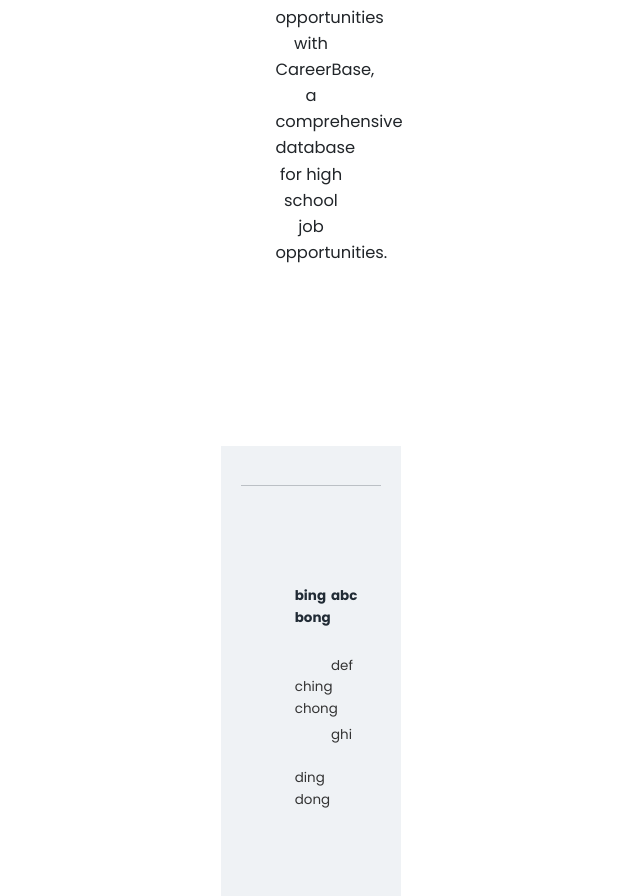
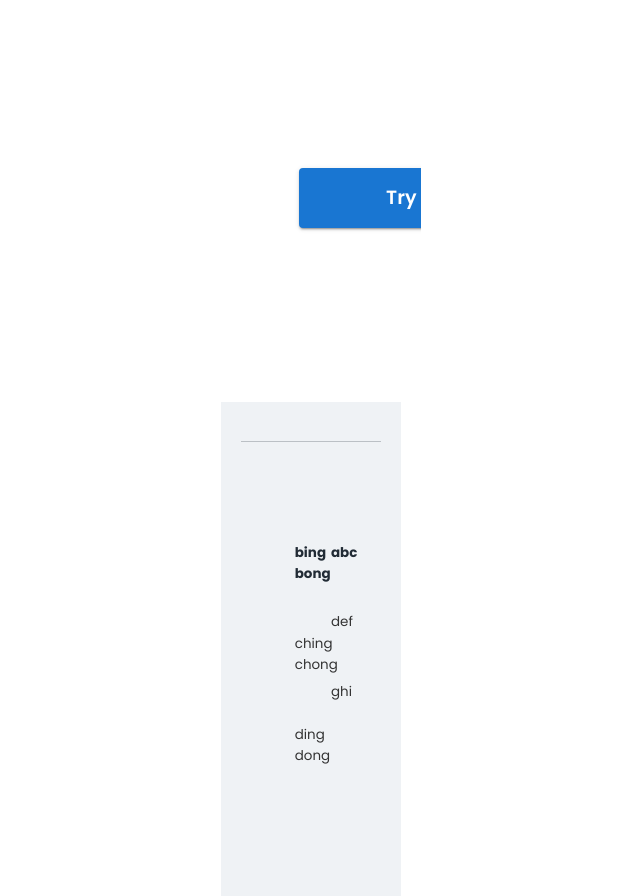
Before and after one commit to rytale1/fbla-coding-and-programming, a React (Create React App) app: page / in a window 1280 px wide. Shown: the part 946-1842 px from the top of the page, without its empty margins (329-969 px from the left). Built offline with nearby package versions, Linux system fonts and the light colour scheme; no server answers.

Commit message:
IT LOOKS LIKE A FKIN PHONE

```diff
--- a/src/home.tsx
+++ b/src/home.tsx
@@ -6,6 +6,7 @@
 import Layout from "./layout/Layout";
 import PageTitle from "./layout/PageTitle";
 import "./css/globals.css";
+import { Button } from "@mui/material";
 
 onAuthStateChanged(auth, (user) => {
     if (user) {
@@ -44,7 +45,11 @@
                 pageTitle="CareerBase - Where careers are found"
                 description="CareerBase is a database created to help high schoolers find careers and job opportunities"
             />
-            <section id="hero-3" className="bg-scroll division">
+            <section
+                id="hero-3"
+                className="bg-scroll division"
+                style={{ width: "600px" }}
+            >
                 <div className="container">
                     <div className="row d-flex align-items-center">
                         <div className="col-sm-12">
@@ -69,6 +74,26 @@
                                  />*/}
                             </div>
                         </div>
+                        <div className="col-md-12 col-lg-12">
+                            <div className="mb-40 text-center">
+                                <Button
+                                    size="large"
+                                    variant="contained"
+                                    sx={{
+                                        margin: 3,
+                                        textAlign: "center",
+                                        fontSize: "1.0rem",
+                                        fontWeight: 600,
+                                        width: 250,
+                                        height: 60,
+                                        backgroundColor: "primary.main",
+                                        textTransform: "none",
+                                    }}
+                                >
+                                    Try Free
+                                </Button>
+                            </div>
+                        </div>
                     </div>
                 </div>
             </section>
```
Also changed, not shown: src/signup.css (indentation only).
